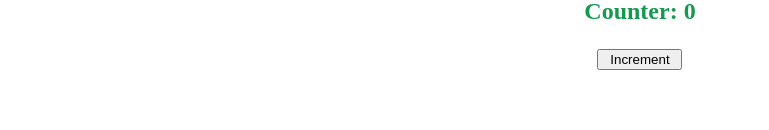
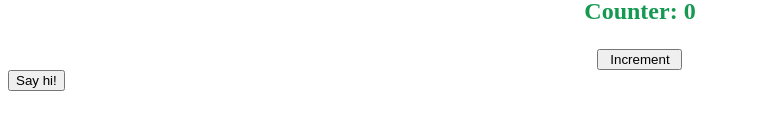
Before and after one commit to mariatfer/Vue, a Vue app: page / in a window 1280 px wide. Shown: the part 312-442 px from the top of the page, without its empty margins (0-769 px from the left). Built offline with nearby package versions, Linux system fonts and the light colour scheme; the HTML template or start-up script is replaced by a standard one.

Commit message:
feat(components): added parent and children components

```diff
--- /dev/null
+++ b/src/components/ChildComponent.vue
@@ -0,0 +1,13 @@
+<script setup lang="ts">
+const emit = defineEmits(['sayHi'])
+
+function sayHi() {
+  emit('sayHi', { message: 'Hi this is ChildComponent!' })
+}
+</script>
+
+<template>
+  <button type="button" @click="sayHi">Say hi!</button>
+</template>
+
+<style scoped lang="scss"></style>
--- /dev/null
+++ b/src/components/ParentComponent.vue
@@ -0,0 +1,13 @@
+<script setup lang="ts">
+import ChildComponent from '@/components/ChildComponent.vue'
+
+function sayHiEvent(response: { message: string }) {
+  console.log('Children message: ', response)
+}
+</script>
+
+<template>
+  <ChildComponent @sayHi="sayHiEvent" />
+</template>
+
+<style scoped lang="scss"></style>
--- a/src/views/HomeView.vue
+++ b/src/views/HomeView.vue
@@ -2,6 +2,7 @@
 import { RouterLink, RouterView } from 'vue-router'
 import TheTitle from '@/components/TheTitle.vue'
 import TheCounter from '@/components/TheCounter.vue'
+import ParentComponent from '@/components/ParentComponent.vue'
 </script>
 
 <template>
@@ -16,7 +17,9 @@ import TheCounter from '@/components/TheCounter.vue'
       <TheCounter></TheCounter>
     </div>
   </header>
-  <main></main>
+  <main>
+    <ParentComponent />
+  </main>
 
   <RouterView />
 </template>
```
